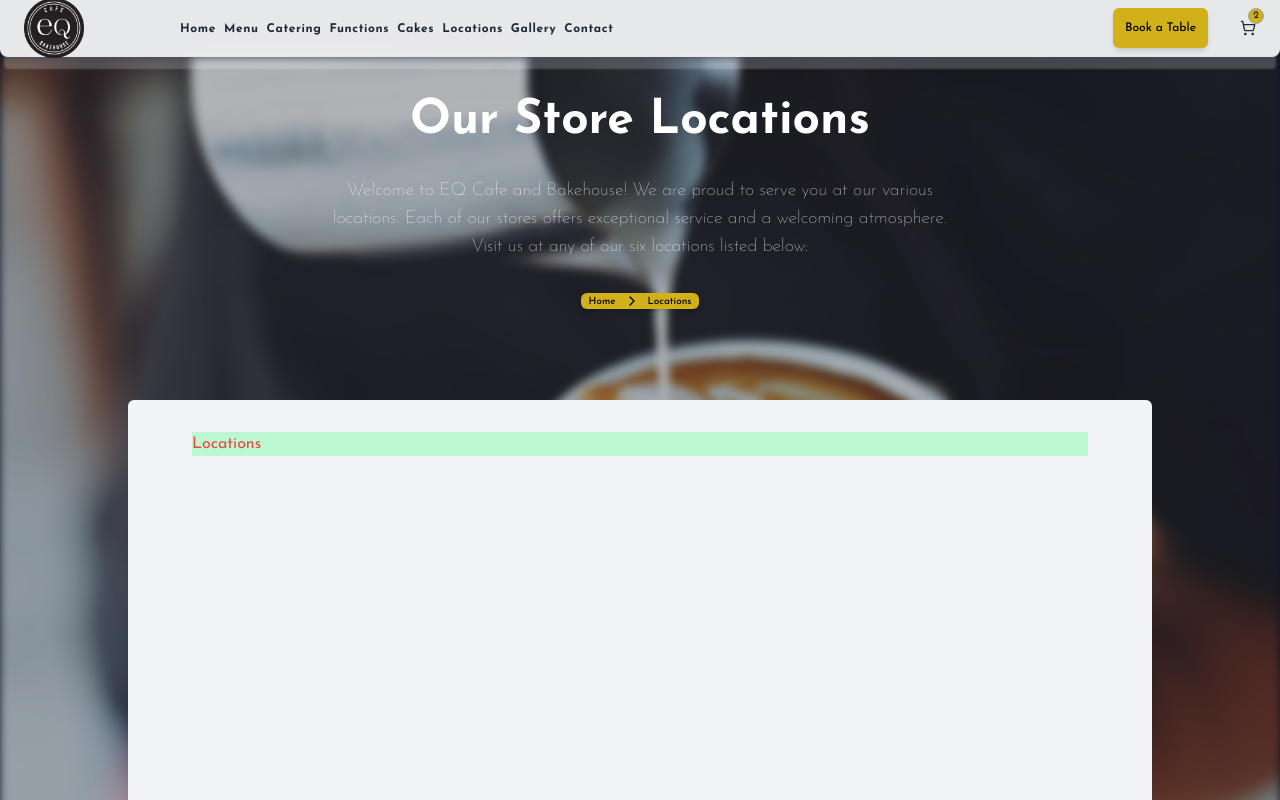
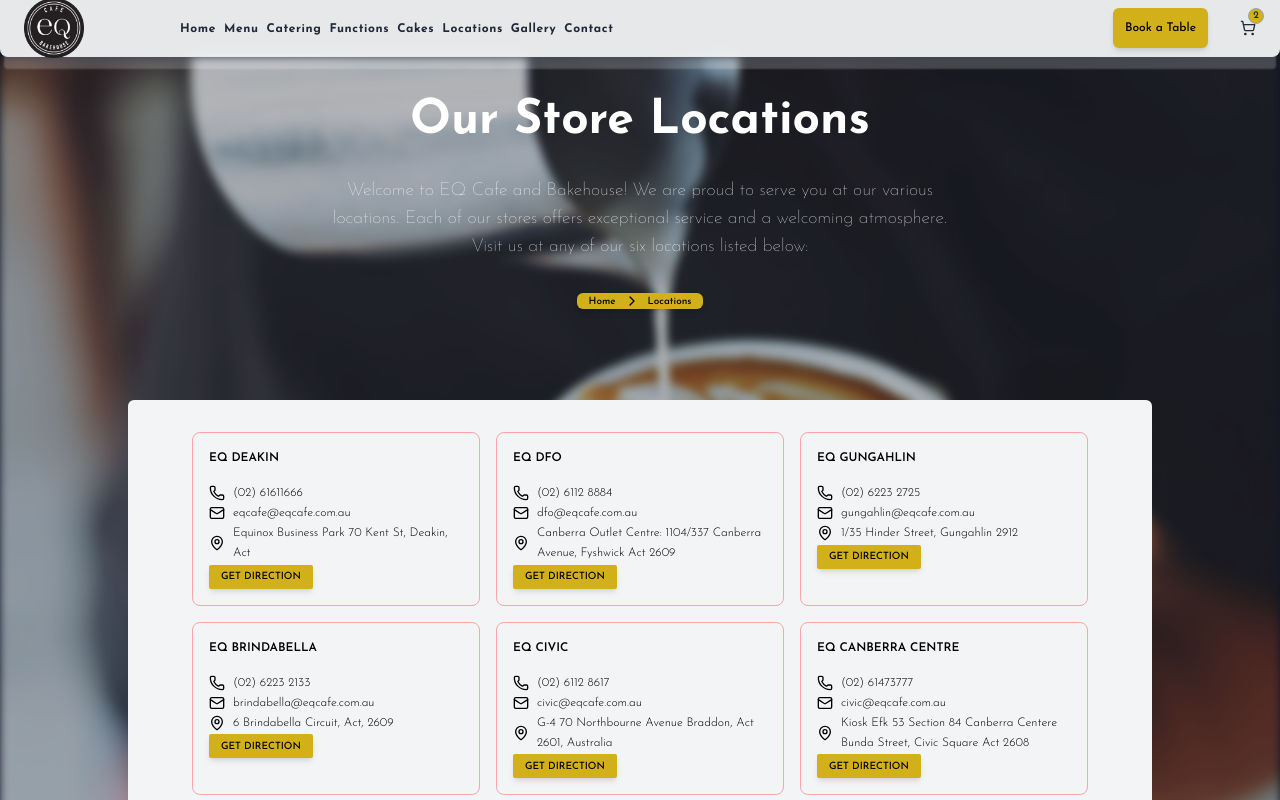
Before and after one commit to bjadhs/eq_cafe, a Next.js app: page /locations in a window 1280 px wide. Shown: the top 800 px of the page. Built offline with nearby package versions, Linux system fonts and the light colour scheme.

Commit message:
Locations menu done

```diff
--- a/app/layout.tsx
+++ b/app/layout.tsx
@@ -29,7 +29,7 @@
         <Header />
         <Banner />
 
-        <div className='absolute z-100 top-[400px] left-0 right-0 min-h-[800px] max-w-5xl mx-auto py-8 px-16 w-[90%] box bg-gray-100 rounded-md text-black'>
+        <div className='absolute z-100 top-[400px] left-0 right-0 max-h-[1000px] max-w-5xl mx-auto py-8 px-16 w-[90%] box bg-gray-100 rounded-md text-black'>
           {children}
         </div>
         <Footer />
--- a/app/locations/page.tsx
+++ b/app/locations/page.tsx
@@ -1,5 +1,37 @@
+import { Button } from '@/components/ui/button';
+import { eqCafeLocations } from '@/lib/eq_cafe_locations';
+import { Mail, MapPin, Phone } from 'lucide-react';
+
 const Locations = () => {
-  return <div className='text-red-500 bg-green-200'>Locations</div>;
+  return (
+    <div className='grid grid-cols-1 lg:grid-cols-3 gap-4'>
+      {eqCafeLocations.map((location) => (
+        <div
+          key={location.name}
+          className='p-4 border border-red-300 rounded-lg'
+        >
+          <h3>{location.name}</h3>
+          <div className='flex items-center gap-2'>
+            <Phone size={16} />
+            <p>{location.phone}</p>
+          </div>
+          <div className='flex items-center gap-2'>
+            <Mail size={16} />
+            <p>{location.email}</p>
+          </div>
+          <div className='flex items-center gap-2'>
+            <div className=''>
+              <MapPin size={16} />
+            </div>
+            <p>{location.address}</p>
+          </div>
+          <Button variant='secondary' size='gd'>
+            Get Direction
+          </Button>
+        </div>
+      ))}
+    </div>
+  );
 };
 
 export default Locations;
--- a/components/ui/button.tsx
+++ b/components/ui/button.tsx
@@ -26,7 +26,8 @@
         lg: 'h-10 rounded-md px-8',
         icon: 'h-9 w-9',
         xs: 'h-4 w-4 rounded-md p-1 text-xs',
-        sr: 'h-4 rounded-md py-1 px-2 text-[10px]',
+        sr: 'h-4 rounded-md py-2 px-3 text-[10px] flex justify-center items-center',
+        gd: 'h-6 rounded-sm px-3 py-2 text-[10px] text-bold uppercase',
       },
     },
     defaultVariants: {
--- /dev/null
+++ b/lib/eq_cafe_locations.ts
@@ -0,0 +1,45 @@
+export interface CafeLocation {
+    name: string;
+    phone: string;
+    email: string;
+    address: string;
+    }
+
+export const eqCafeLocations = [
+    {
+      name: "EQ DEAKIN",
+      phone: "(02) 61611666",
+      email: "eqcafe@eqcafe.com.au",
+      address: "Equinox Business Park 70 Kent St, Deakin, Act",
+    },
+    {
+      name: "EQ DFO",
+      phone: "(02) 6112 8884",
+      email: "dfo@eqcafe.com.au",
+      address: "Canberra Outlet Centre: 1104/337 Canberra Avenue, Fyshwick Act 2609",
+    },
+    {
+      name: "EQ GUNGAHLIN",
+      phone: "(02) 6223 2725",
+      email: "gungahlin@eqcafe.com.au",
+      address: "1/35 Hinder Street, Gungahlin 2912",
+    },
+    {
+      name: "EQ BRINDABELLA",
+      phone: "(02) 6223 2133",
+      email: "brindabella@eqcafe.com.au",
+      address: "6 Brindabella Circuit, Act, 2609",
+    },
+    {
+      name: "EQ CIVIC",
+      phone: "(02) 6112 8617",
+      email: "civic@eqcafe.com.au",
+      address: "G-4 70 Northbourne Avenue Braddon, Act 2601, Australia",
+    },
+    {
+      name: "EQ CANBERRA CENTRE",
+      phone: "(02) 61473777",
+      email: "civic@eqcafe.com.au",
+      address: "Kiosk Efk 53 Section 84 Canberra Centere Bunda Street, Civic Square Act 2608",
+    }
+  ];
```
